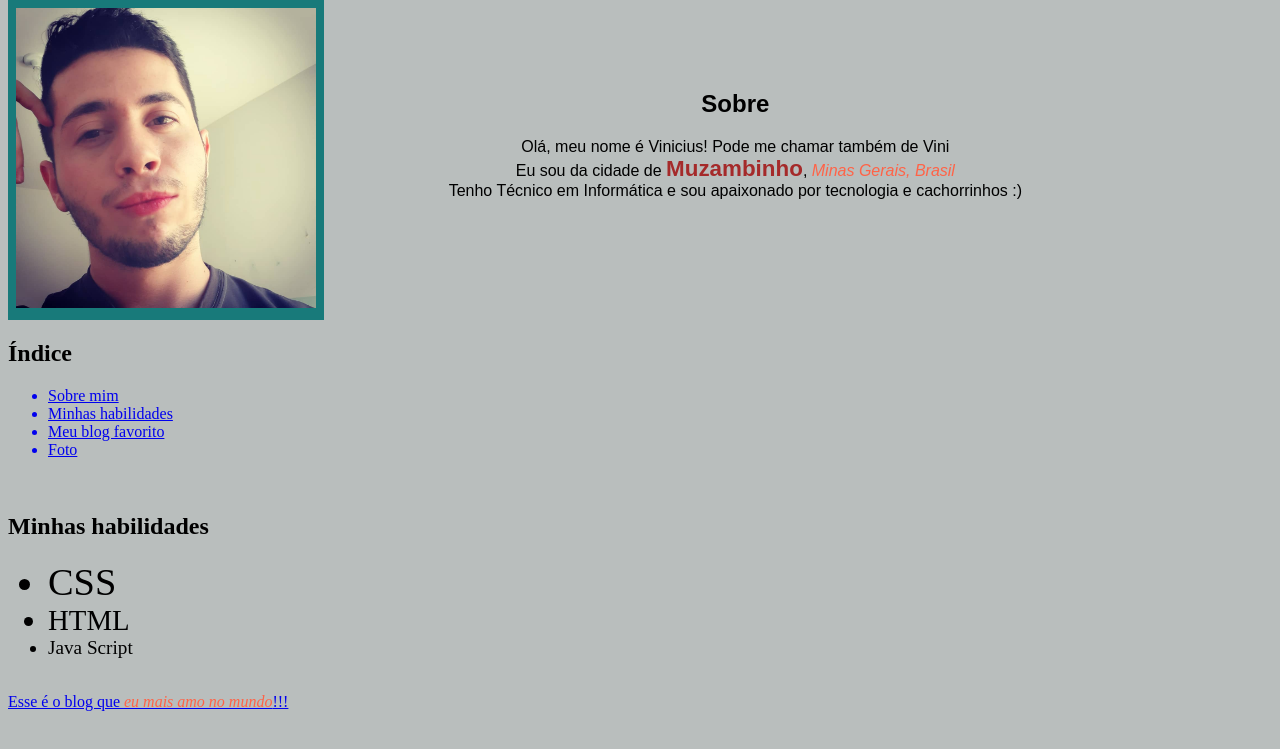
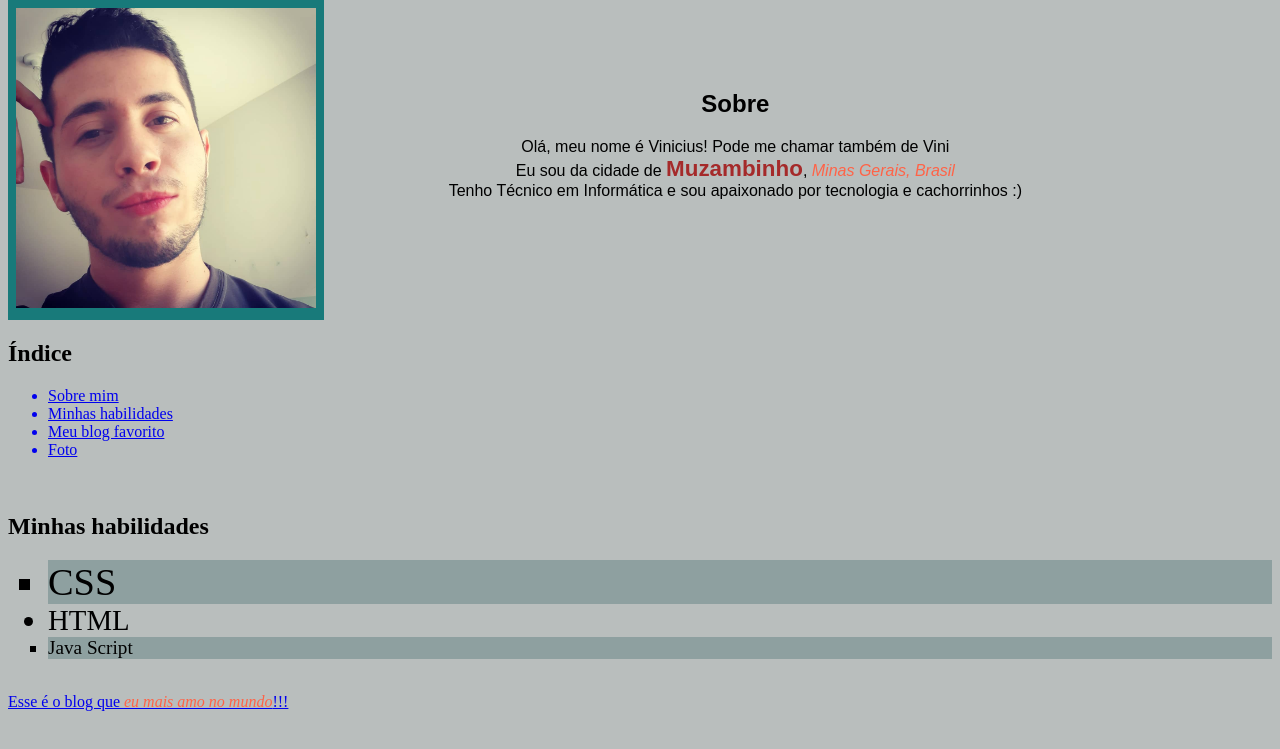
Before and after one commit to ViniciusAlvesRocha/PaginaPortfolioTrybe, a plain HTML site: page index.html in a window 1280 px wide. Shown: the part 81-830 px from the top of the page. Drawn offline with Linux system fonts and the light colour scheme.

Commit message:
Coloquei estilizaçao em itens impares na minha lista de hardskills

```diff
--- a/index.html
+++ b/index.html
@@ -42,9 +42,9 @@
     <!--Uma lista de habilidades que você possui, com destaque para aquela de que você mais se orgulha;-->
     <h2 id="skills">Minhas habilidades</h2>
         <ul>
-            <li class="css">CSS</li>
+            <li class="css odd">CSS</li>
             <li class="html">HTML</li>
-            <li class="javaScript">Java Script</li>
+            <li class="javaScript odd">Java Script</li>
         </ul>
     <br>
 
--- a/style.css
+++ b/style.css
@@ -1,5 +1,9 @@
 h1{
     font-family: 'Dancing Script'
+}
+.odd{/*odd significa ímpar*/
+    background-color: rgb(142, 160, 160);
+    list-style-type: square;
 }
 
 #about, #aboutParagraph{
```
